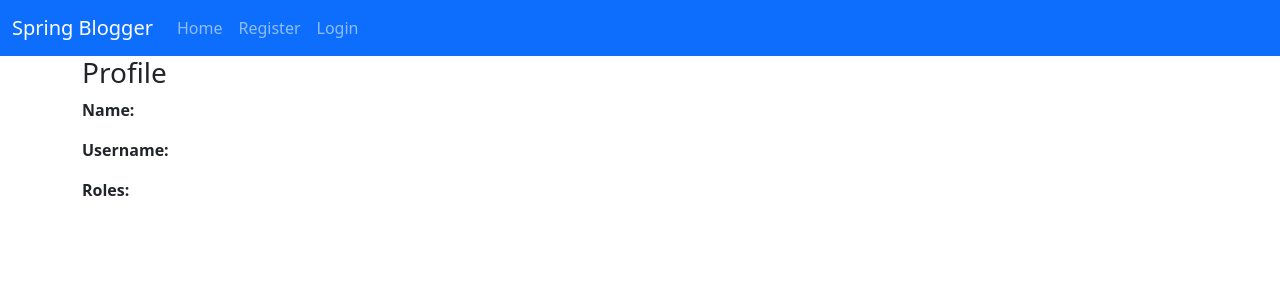
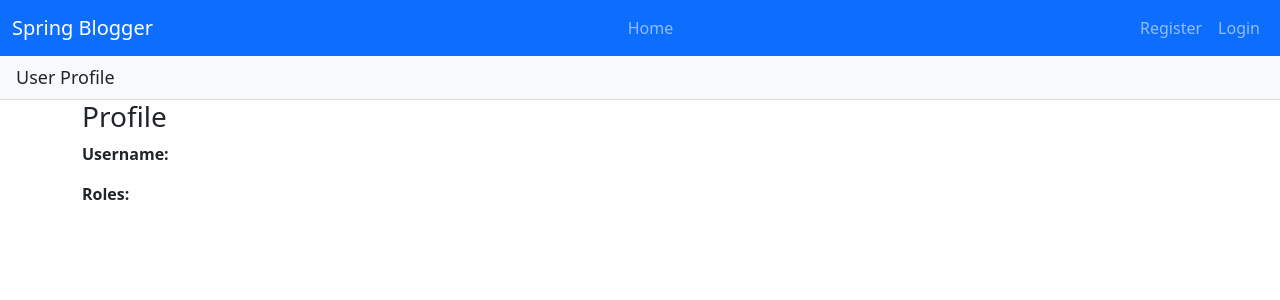
Before and after one commit to D6uez/blog-app-ng-spring, an Angular app in the folder ng-blog-frontend/: page /profile in a window 1280 px wide. Shown: the top 300 px of the page. Built offline with nearby package versions, Linux system fonts and the light colour scheme.

Commit message:
Backend correctly sends jwt and user info

```diff
--- a/ng-blog-frontend/src/app/_services/token-storage.service.ts
+++ b/ng-blog-frontend/src/app/_services/token-storage.service.ts
@@ -24,7 +24,7 @@ export class TokenStorageService {
 
   public saveUser(user: any): void {
     window.sessionStorage.removeItem(USER_KEY);
-    window.sessionStorage.setItem(USER_KEY, JSON.stringify(USER_KEY));
+    window.sessionStorage.setItem(USER_KEY, JSON.stringify(user));
   }
 
   public getUser(): any {
--- a/ng-blog-frontend/src/app/app.component.html
+++ b/ng-blog-frontend/src/app/app.component.html
@@ -1,23 +1,21 @@
-<nav class="navbar navbar-expand-lg navbar-dark bg-primary">
-    <div class=" container-fluid">
+<nav class="navbar navbar-expand navbar-dark bg-primary">
+    <div class="container-fluid">
         <a class="navbar-brand" href="#">Spring Blogger</a>
-        <button class="navbar-toggler" type="button" data-bs-toggle="collapse" data-bs-target="#navbarNav"
-            aria-controls="navbarNav" aria-expanded="false" aria-label="Toggle navigation">
-            <span class="navbar-toggler-icon"></span>
-        </button>
-        <div class="collapse navbar-collapse" id="navbarNav">
-            <ul class="navbar-nav">
+        <ul class="navbar-nav ml-auto">
             <li class="nav-item">
                 <a class="nav-link" aria-current="page" [routerLink]="['/home']">Home</a>
             </li>
-                <li class="nav-item" *ngIf="showAdminBoard">
+            <!-- <li class="nav-item" *ngIf="showAdminBoard">
                 <a class="nav-link" routerLink="admin">Admin Board</a>
             </li>
             <li class="nav-item" *ngIf="showModeratorBoard">
                 <a class="nav-link" routerLink="mod">Moderator Board</a>
             </li>
-
-                <ul class="navbar-nav" *ngIf="!isLoggedIn">
+            <li class="nav-item">
+                <a href="/user" class="nav-link" *ngIf="isLoggedIn" routerLink="user">User</a>
+            </li> -->
+        </ul>
+        <ul class="navbar-nav ml-auto" *ngIf="!isLoggedIn">
             <li class="nav-item">
                 <a class="nav-link" [routerLink]="['/register']">Register</a>
             </li>
@@ -25,16 +23,14 @@
                 <a class="nav-link" [routerLink]="['/login']">Login</a>
             </li>
         </ul>
-                <ul class="navbar-nav" *ngIf="isLoggedIn">
+        <ul class="navbar-nav ml-auto" *ngIf="isLoggedIn">
             <li class="nav-item">
-                        <a class="nav-link" [routerLink]="['/profile']">User</a>
+                <a class="nav-link" [routerLink]="['/profile']"> User </a>
             </li>
             <li class="nav-item">
                 <a href class="nav-link" (click)="logout()">Logout</a>
             </li>
         </ul>
-            </ul>
-        </div>
     </div>
 </nav>
 <router-outlet></router-outlet>
--- a/ng-blog-frontend/src/app/login/login.component.html
+++ b/ng-blog-frontend/src/app/login/login.component.html
@@ -38,7 +38,7 @@
                 </div>
             </form>
             <div class="alert alert-success" *ngIf="isLoggedIn">
-                Logged in as {{ roles }}
+                Logged in.
             </div>
         </div>
     </div>
--- a/ng-blog-frontend/src/app/login/login.component.ts
+++ b/ng-blog-frontend/src/app/login/login.component.ts
@@ -35,12 +35,12 @@ export class LoginComponent implements OnInit {
     const { username, password } = this.form;
     this.authService.login(username, password).subscribe(
       data => {
-        this.tokenStorage.saveToken(data.accessToken);
+        this.tokenStorage.saveToken(data.jwt);
         this.tokenStorage.saveUser(data);
         this.isLoginFailed = false;
         this.isLoggedIn = true;
         this.roles = this.tokenStorage.getUser().roles;
-        this.reloadPage();
+        // this.reloadPage();
       },
       err => {
         this.errorMessage = err.message;
--- a/ng-blog-frontend/src/app/profile/profile.component.html
+++ b/ng-blog-frontend/src/app/profile/profile.component.html
@@ -1,29 +1,24 @@
+<div class="card-header bg-light">
+    {{pageTitle}}
+</div>
 <div class="container" *ngIf="currentUser; else loggedOut">
     <header class="jumbotron">
         <h3>
             <strong>{{ currentUser.username }}</strong> Profile
         </h3>
     </header>
-    <!-- <p>
-        <strong>Token:</strong>
-        {{ currentUser.accessToken.substring(7, currentUser.accessToken) }} ...
-        {{ currentUser.accessToken.substr(currentUser.accessToken.length - 20) }}
-    </p> -->
-    <p>
-        <strong>Name:</strong>
-        {{ currentUser.firstname }} {{currentUser.lastname}}
-    </p>
     <p>
         <strong>Username:</strong>
         {{ currentUser.username }}
     </p>
-    <strong>Roles:</strong>
-    <ul>
+    <p><strong>Roles:</strong> {{ currentUser.roles }}</p>
+    <!-- <ul>
         <li *ngFor="let role of currentUser.roles">
             {{ role }}
         </li>
-    </ul>
+    </ul> -->
 </div>
+
 <ng-template #loggedOut>
     Please login.
 </ng-template>
--- a/ng-blog-frontend/src/app/profile/profile.component.ts
+++ b/ng-blog-frontend/src/app/profile/profile.component.ts
@@ -7,6 +7,8 @@ import { TokenStorageService } from '../_services/token-storage.service';
   styleUrls: ['./profile.component.css']
 })
 export class ProfileComponent implements OnInit {
+
+  pageTitle = "User Profile"
 
   currentUser: any;
 
```
Also changed, not shown: 2 other files (tests, documents, lock files or other folders). Lines whose indentation alone changed are shown as unchanged.
